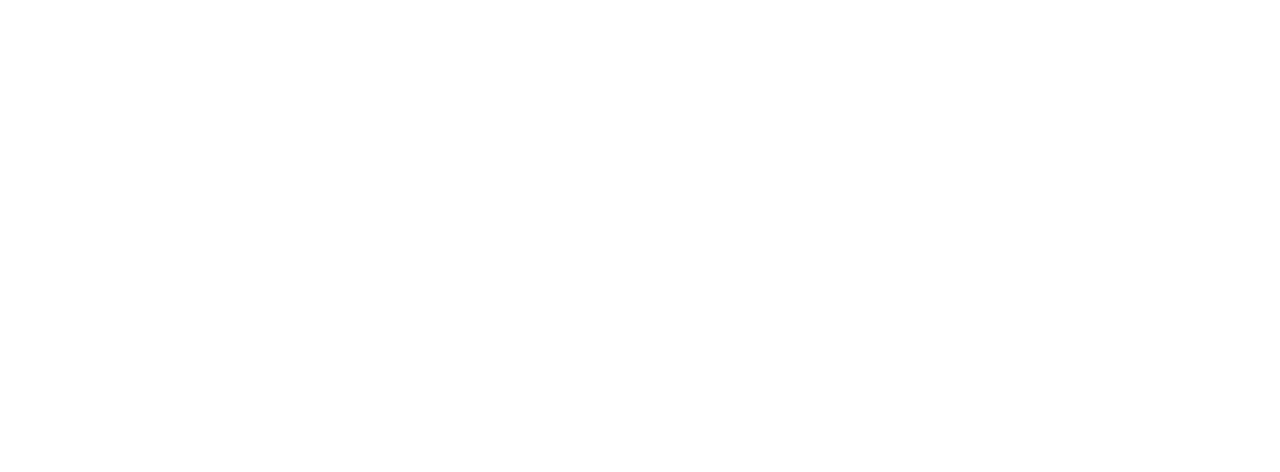
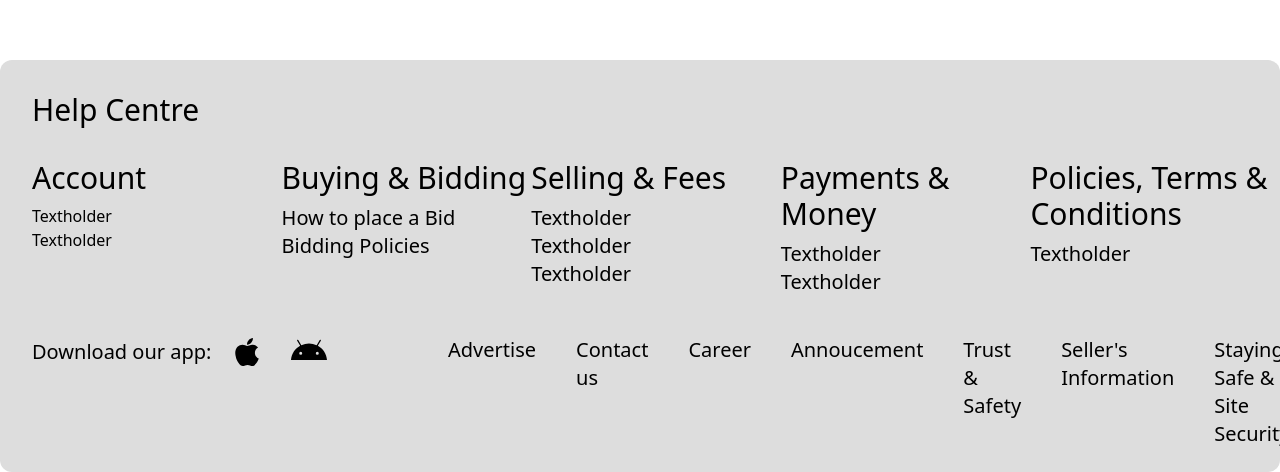
Before and after one commit to cagraves90/Mission-5, a React (Vite) app in the folder mission-5-frontend/: page / in a window 1280 px wide. Shown: the part 985-1457 px from the top of the page. Before the commit the page ends 800 px from the top, so only its background shows below. Built offline with nearby package versions, Linux system fonts and the light colour scheme; no server answers.

Commit message:
added footer, cleaned up code

```diff
--- a/mission-5-frontend/package.json
+++ b/mission-5-frontend/package.json
@@ -12,6 +12,7 @@
   "dependencies": {
     "@emotion/react": "^11.11.4",
     "@emotion/styled": "^11.11.0",
+    "@fortawesome/free-brands-svg-icons": "^6.5.1",
     "@fortawesome/free-solid-svg-icons": "^6.5.1",
     "@fortawesome/react-fontawesome": "^0.2.0",
     "@headlessui/react": "^1.7.18",
--- a/mission-5-frontend/src/App.tsx
+++ b/mission-5-frontend/src/App.tsx
@@ -1,38 +1,14 @@
-import { useState, useEffect } from "react";
-
-import axios from "axios";
 import "./App.css";
 
 import Footer from "./components/Footer";
 import TopNavBar from "./components/TopNavBar";
+import TrademeListingMain from "./components/TrademeListingMain";
 
 function App() {
-  const [listing, setListing] = useState<any>(null);
-
-  useEffect(() => {
-    axios.get("http://localhost:4000/api/trademe-listing").then((response) => {
-      console.log(response?.data);
-      setListing(response?.data?.data);
-    });
-  }, []);
-
   return (
     <>
       <TopNavBar />
-      <h1>Hello world!</h1>
-      <ul>
-        {listing?.map((item: any, index: any) => (
-          <li key={index}>
-            <h2>{item.listingName}</h2>
-            <p>{item.buyItNowPrice}</p>
-            <p>{item.startingBidPrice}</p>
-            <p>{item.listingDetails}</p>
-            <p>{item.listingDescription}</p>
-            <p>{item.shippingOptions}</p>
-            <p>{item.paymentOptions}</p>
-          </li>
-        ))}
-      </ul>
+      <TrademeListingMain />
       <Footer />
     </>
   );
--- a/mission-5-frontend/src/components/Footer.tsx
+++ b/mission-5-frontend/src/components/Footer.tsx
@@ -1,4 +1,64 @@
+import { FontAwesomeIcon } from "@fortawesome/react-fontawesome";
+import { faApple } from "@fortawesome/free-brands-svg-icons";
+import { faAndroid } from "@fortawesome/free-brands-svg-icons";
+
 const Footer = () => {
-  return <div>Hi there I'm the Footer</div>;
+  return (
+    <div className="h-1/5 bg-[#dddddd] rounded-xl pl-8">
+      <h1 className="text-3xl py-8">Help Centre</h1>
+      <div className="flex pb-10">
+        <div className="flex flex-col items-start w-1/5">
+          <div className="text-3xl pb-2">Account</div>
+          <div className="">Textholder</div>
+          <div className="">Textholder</div>
+        </div>
+        <div className="flex flex-col items-start w-1/5">
+          <div className="text-3xl pb-2">Buying & Bidding</div>
+          <div className="text-xl">How to place a Bid</div>
+          <div className="text-xl">Bidding Policies</div>
+        </div>
+        <div className="flex flex-col items-start w-1/5">
+          <div className="text-3xl pb-2">Selling & Fees</div>
+          <div className="text-xl">Textholder</div>
+          <div className="text-xl">Textholder</div>
+          <div className="text-xl">Textholder</div>
+        </div>
+        <div className="flex flex-col items-start w-1/5">
+          <div className="text-3xl pb-2">Payments & Money</div>
+          <div className="text-xl">Textholder</div>
+          <div className="text-xl">Textholder</div>
+        </div>
+        <div className="flex flex-col items-start w-1/5">
+          <div className="text-3xl pb-2">Policies, Terms & Conditions</div>
+          <div className="text-xl">Textholder</div>
+        </div>
+      </div>
+
+      <div className="flex text-xl pb-6 ">
+        <div className="w-1/2 ">
+          <div className="flex items-center ">
+            Download our app:
+            <FontAwesomeIcon
+              icon={faApple}
+              className="px-6 h-8 hover:cursor-pointer"
+            />{" "}
+            <FontAwesomeIcon
+              icon={faAndroid}
+              className="px-2 h-8 hover:cursor-pointer"
+            />
+          </div>
+        </div>
+        <div className="flex space-x-10 w-2/3 hover:cursor-pointer">
+          <div className="">Advertise</div>
+          <div className="">Contact us</div>
+          <div className="">Career</div>
+          <div className="">Annoucement</div>
+          <div className="">Trust & Safety</div>
+          <div className="">Seller's Information</div>
+          <div className="">Staying Safe & Site Security</div>
+        </div>
+      </div>
+    </div>
+  );
 };
 export default Footer;
--- /dev/null
+++ b/mission-5-frontend/src/components/TrademeListingMain.tsx
@@ -0,0 +1,34 @@
+import { useState, useEffect } from "react";
+
+import axios from "axios";
+
+const TrademeListingMain = () => {
+  const [listing, setListing] = useState<any>(null);
+
+  useEffect(() => {
+    axios.get("http://localhost:4000/api/trademe-listing").then((response) => {
+      console.log(response?.data);
+      setListing(response?.data?.data);
+    });
+  }, []);
+
+  return (
+    <div className="h-screen bg-white flex justify-center items-center">
+      <h1 className="text-xl">Hello world!</h1>
+      <ul>
+        {listing?.map((item: any, index: any) => (
+          <li key={index}>
+            <h2>{item.listingName}</h2>
+            <p>{item.buyItNowPrice}</p>
+            <p>{item.startingBidPrice}</p>
+            <p>{item.listingDetails}</p>
+            <p>{item.listingDescription}</p>
+            <p>{item.shippingOptions}</p>
+            <p>{item.paymentOptions}</p>
+          </li>
+        ))}
+      </ul>
+    </div>
+  );
+};
+export default TrademeListingMain;
```
Also changed, not shown: 1 other file (tests, documents, lock files or other folders).
